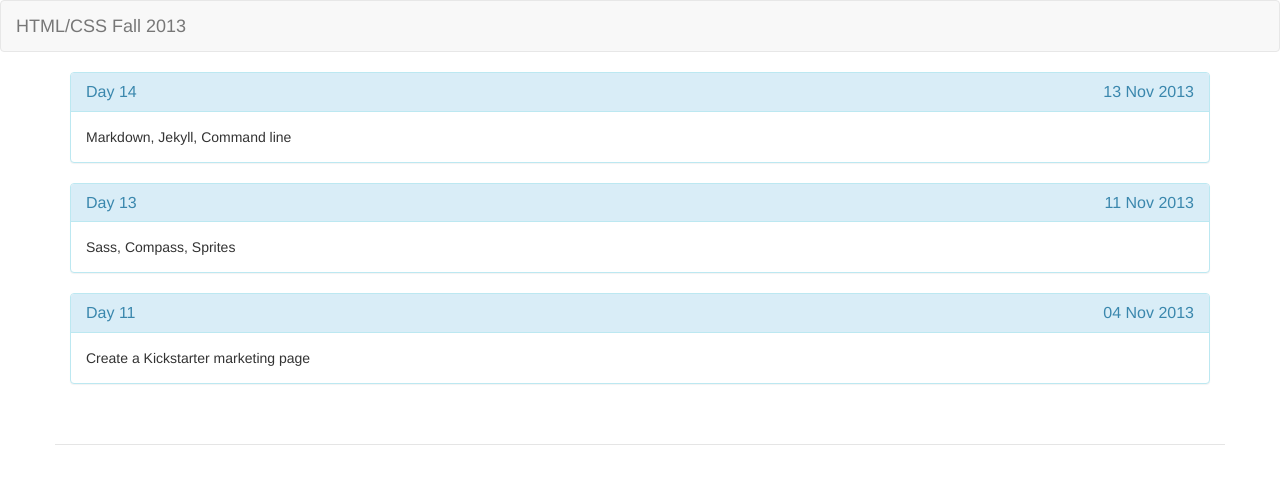
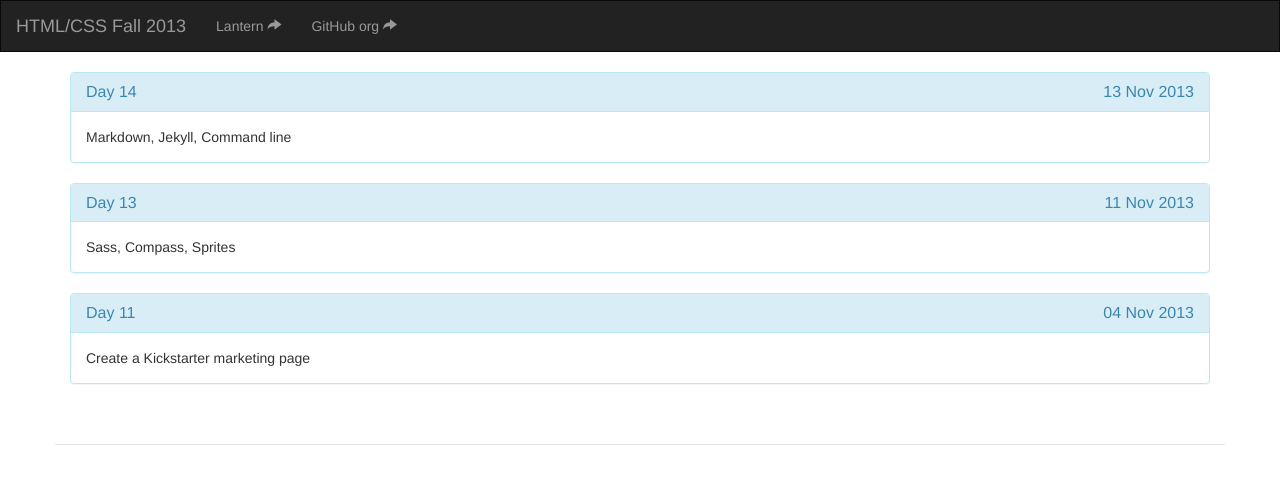
Before and after one commit to tsl-frontend/tsl-frontend.github.io, a Jekyll site: the page built from index.html, in a window 1280 px wide. Shown: the top 484 px of the page. Built offline with Jekyll 4.4.1, drawn with Linux system fonts in a browser that asks for light colours; Markdown is read by kramdown in place of the engine named in the settings.

Commit message:
Navbar improvements.

```diff
--- a/_layouts/default.html
+++ b/_layouts/default.html
@@ -13,10 +13,14 @@
 
 <body class="{{ page.section }}">
 
-<nav class="navbar navbar-default" role="navigation">
+<nav class="navbar navbar-inverse" role="navigation">
     <div class="navbar-header">
         <a href="{{ site.baseurl }}" class="navbar-brand">{{ site.name }}</a>
     </div>
+    <ul class="nav navbar-nav">
+        <li><a href="http://lanternhq.com/courses/34">Lantern <i class="glyphicon glyphicon-share-alt"></i></a></li>
+        <li><a href="https://github.com/organizations/tsl-frontend">GitHub org <i class="glyphicon glyphicon-share-alt"></i></a></li>
+    </ul>
 </nav>
 
 <div class="container">
--- a/css/screen.css
+++ b/css/screen.css
@@ -1,3 +1,7 @@
+.navbar {
+    border-radius: 0;
+}
+
 body {
   /*font-size: 18px;*/
   /*line-height: 1.4em;*/
```
